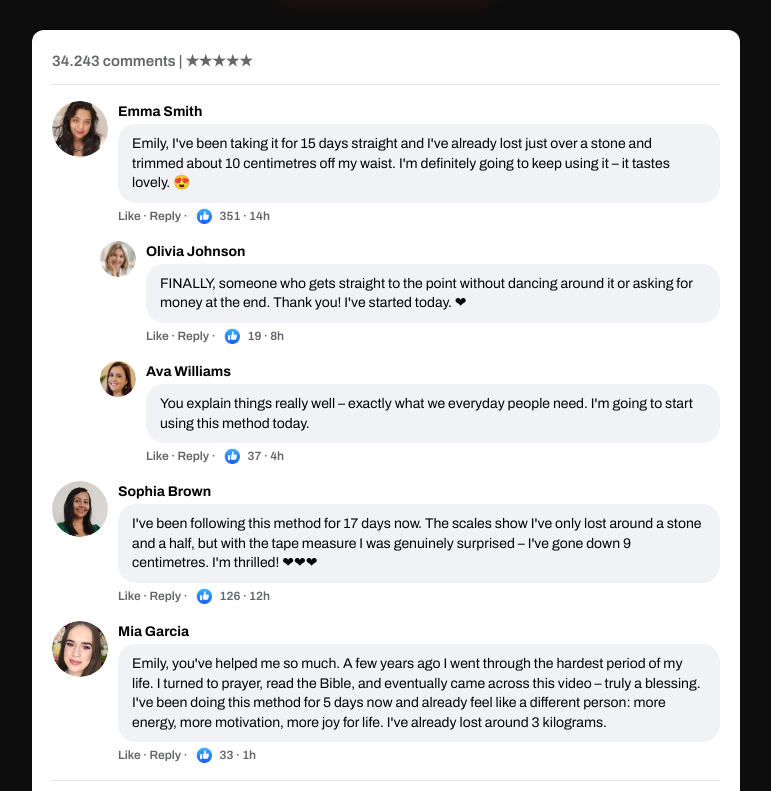
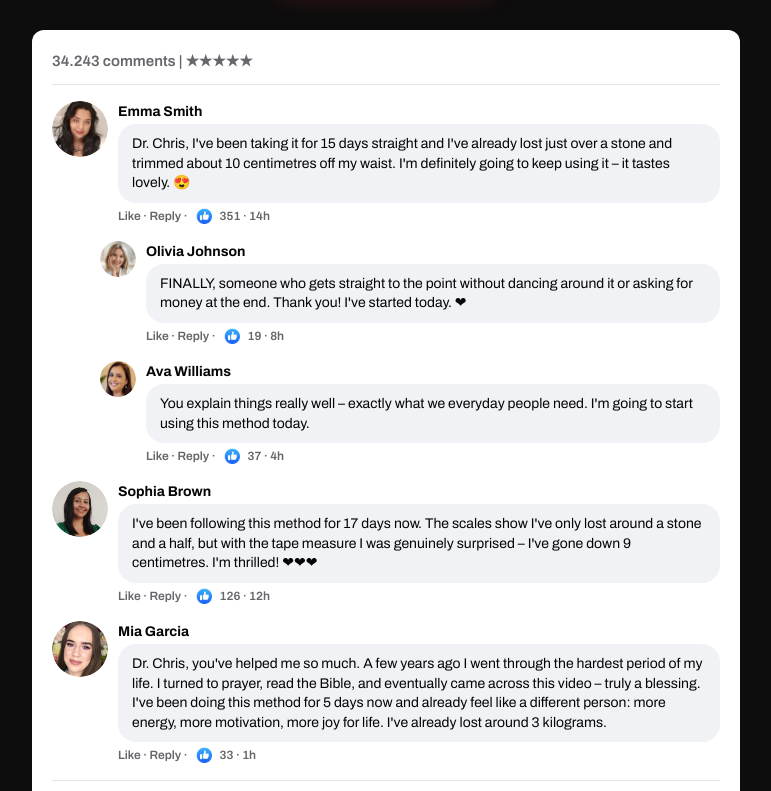
Before and after one commit to silviojr95/168-fb-vsl3-l2, a plain HTML site: page dark/index.html in a window 1280 px wide. Shown: the part 1406-2197 px from the top of the page, without its empty margins (254-1025 px from the left). Drawn offline with Linux system fonts and the light colour scheme.

Commit message:
fix: replace Emily with Dr. Chris Van Tulleken in Facebook comments across all pages

```diff
--- a/dark/index.html
+++ b/dark/index.html
@@ -174,7 +174,8 @@
           loading="lazy">
         <div class="comment-body">
           <div class="comment-author">Emma Smith</div>
-          <div class="comment-text">Emily, I've been taking it for 15 days straight and I've already lost just over a
+          <div class="comment-text">Dr. Chris, I've been taking it for 15 days straight and I've already lost just over
+            a
             stone and trimmed about 10 centimetres off my waist. I'm definitely going to keep using it – it tastes
             lovely. 😍</div>
           <div class="comment-meta">
@@ -234,7 +235,8 @@
           loading="lazy">
         <div class="comment-body">
           <div class="comment-author">Mia Garcia</div>
-          <div class="comment-text">Emily, you've helped me so much. A few years ago I went through the hardest period
+          <div class="comment-text">Dr. Chris, you've helped me so much. A few years ago I went through the hardest
+            period
             of my life. I turned to prayer, read the Bible, and eventually came across this video – truly a blessing.
             I've been doing this method for 5 days now and already feel like a different person: more energy, more
             motivation, more joy for life. I've already lost around 3 kilograms.</div>
```
Also changed, not shown: index-light.html (+4 -2 lines), index.html (+4 -2 lines), light/index.html (+4 -2 lines).
